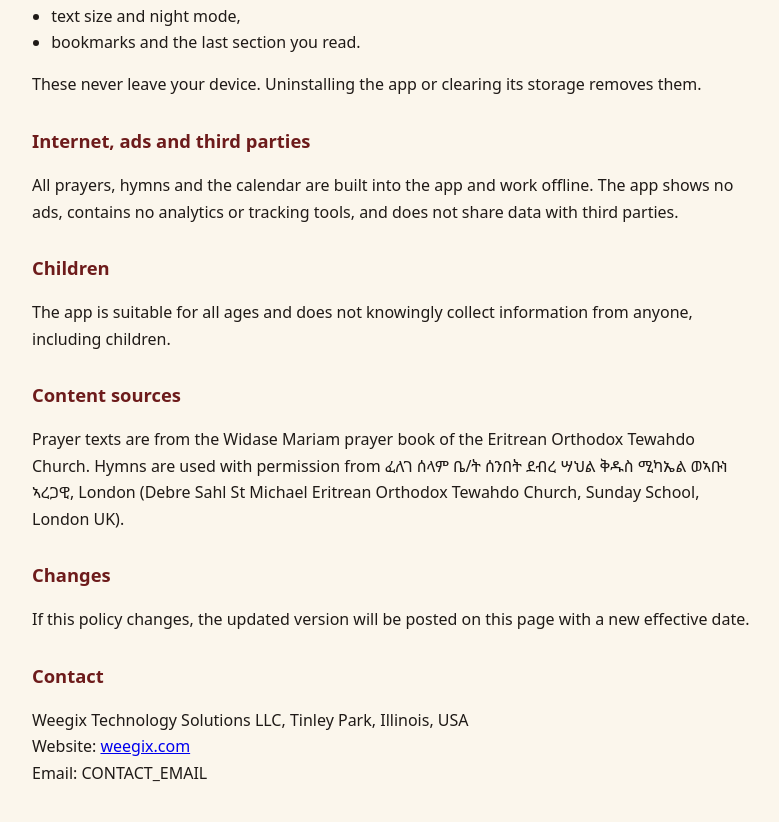
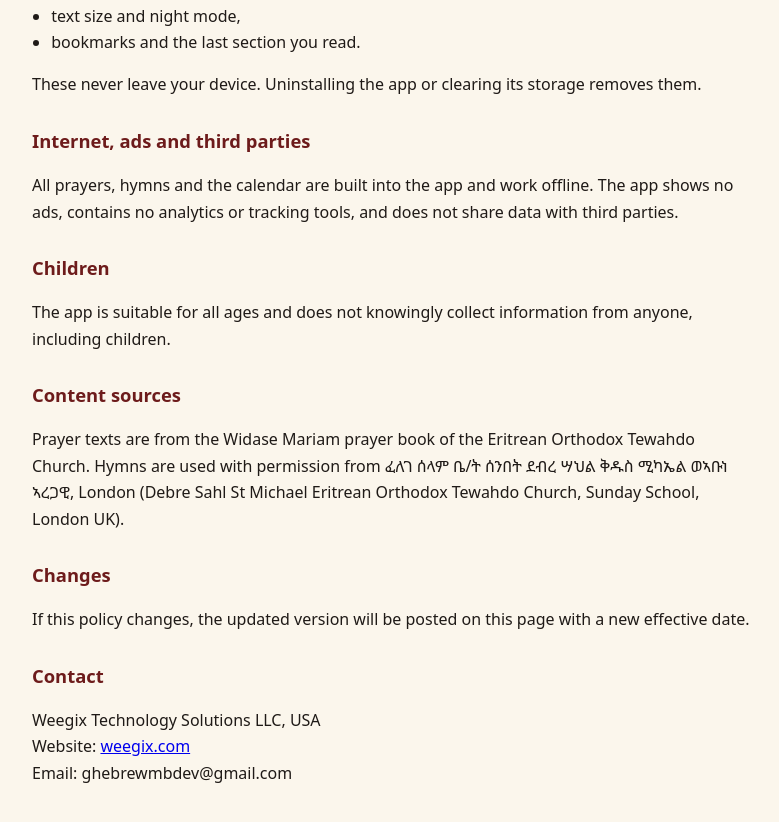
Before and after one commit to ghebrewmbdev-bot/widase-mariam-privacy, a plain HTML site: page index.html in a window 1280 px wide. Shown: the part 476-1298 px from the top of the page, without its empty margins (248-1027 px from the left). Drawn offline with Linux system fonts and the light colour scheme.

Commit message:
Update index.html

```diff
--- a/index.html
+++ b/index.html
@@ -52,9 +52,9 @@
   <p>If this policy changes, the updated version will be posted on this page with a new effective date.</p>
 
   <h2>Contact</h2>
-  <p>Weegix Technology Solutions LLC, Tinley Park, Illinois, USA<br>
+  <p>Weegix Technology Solutions LLC, USA<br>
      Website: <a href="https://weegix.com">weegix.com</a><br>
-     Email: CONTACT_EMAIL</p>
+     Email: ghebrewmbdev@gmail.com</p>
 </main>
 </body>
 </html>
```
